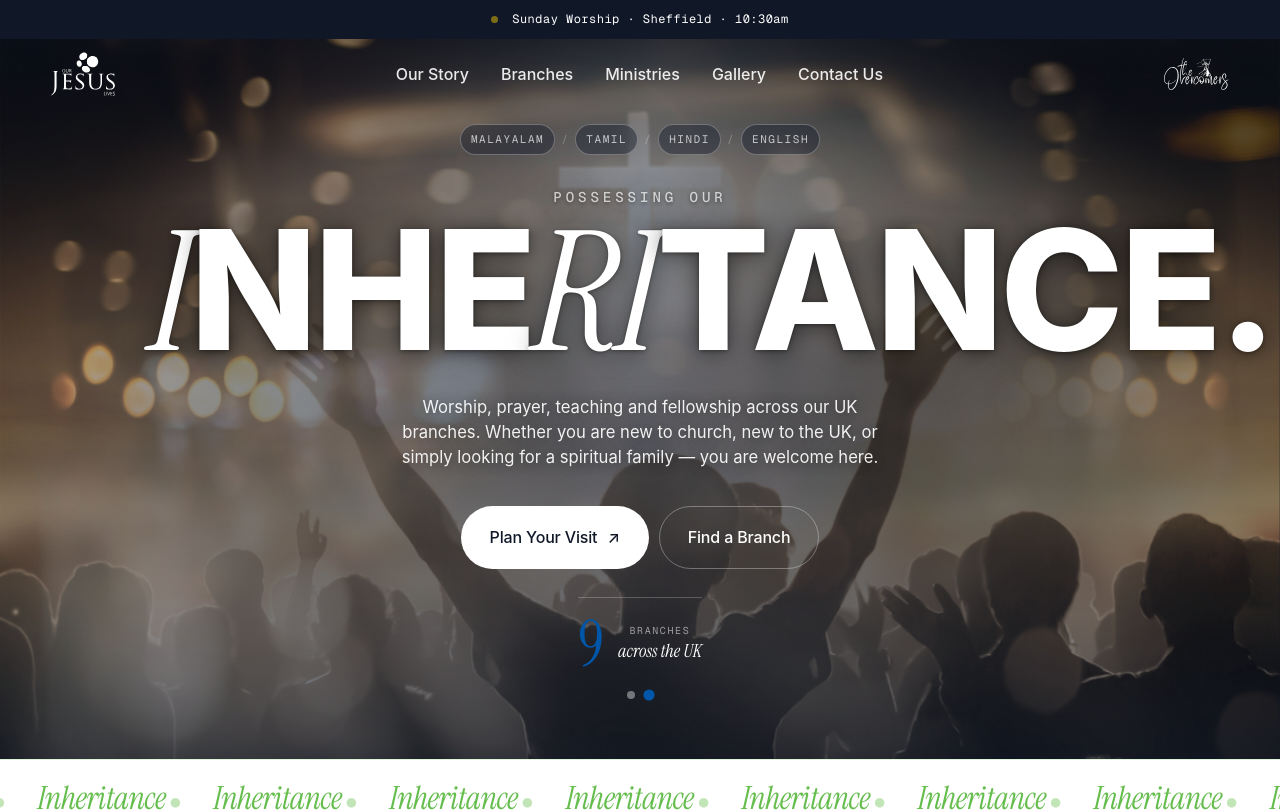
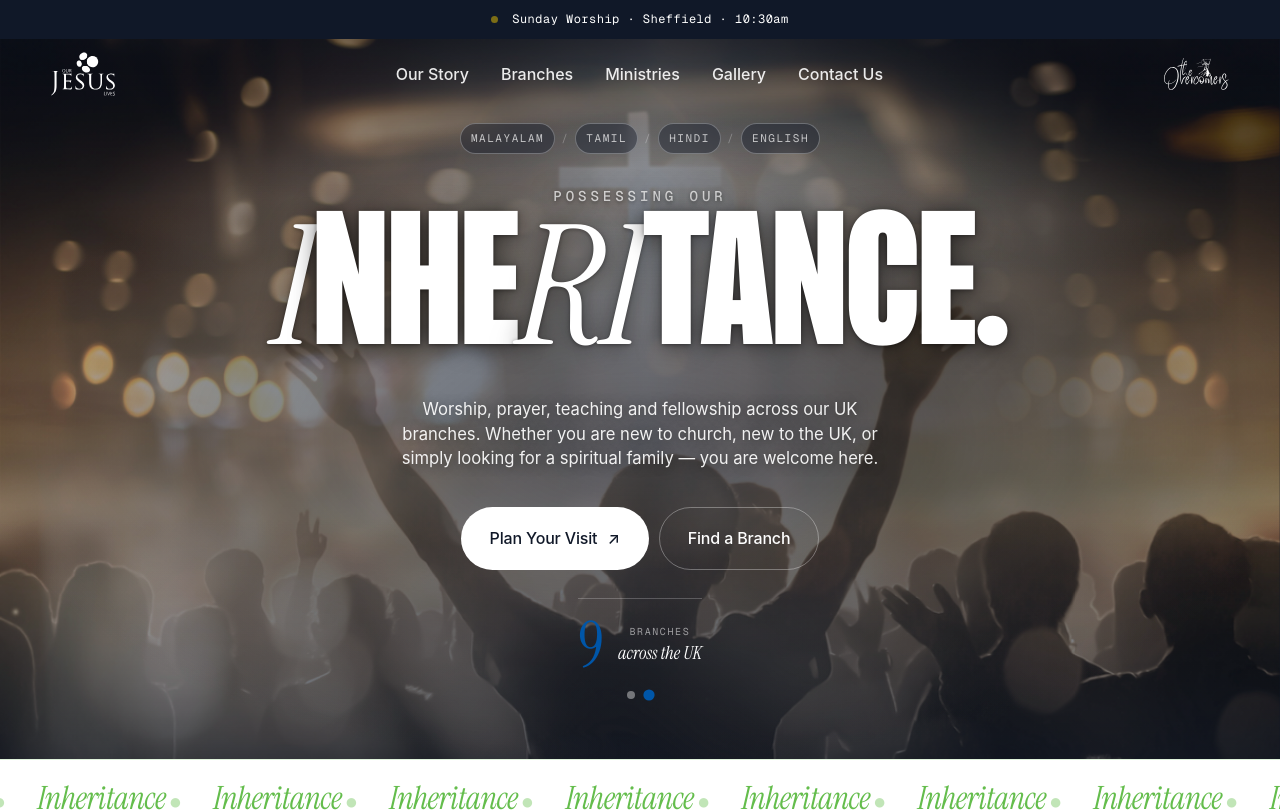
Before and after one commit to ourjesuslives2026/ourjesuslives, a React (Vite) app: page / in a window 1280 px wide. Shown: the top 812 px of the page. Built offline with nearby package versions, Linux system fonts and the light colour scheme; a web font is replaced by a local one.

Commit message:
Add PP Formula Condensed Black font for hero Inheritance word
- Register @font-face for PPFormula CondensedBlack
- Apply to bold (non-italic) letters in hero__inherit-word
- Only I and R remain in italic Instrument Serif

Co-Authored-By: Claude Sonnet 4.6 <noreply@anthropic.com>

```diff
--- a/src/index.css
+++ b/src/index.css
@@ -1,4 +1,12 @@
 @import url('https://fonts.googleapis.com/css2?family=Instrument+Serif:ital@0;1&family=Host+Grotesk:ital,wght@0,300..800;1,300..800&family=Geist+Mono:wght@400;500&display=swap');
+
+@font-face {
+  font-family: 'PPFormula';
+  src: url('/assets/PPFormula-CondensedBlack.otf') format('opentype');
+  font-weight: 900;
+  font-style: normal;
+  font-display: swap;
+}
 
 :root {
   --c-ink:    #101828;
@@ -455,12 +463,13 @@ body.nav-solid .nav__secondary-logo img { filter: brightness(0); }
   display: inline;
 }
 .hero__inherit-word b {
-  font-family: var(--f-sans);
-  font-weight: 800;
+  font-family: 'PPFormula', var(--f-sans);
+  font-weight: 900;
   font-style: normal;
   color: var(--c-cream);
   display: inline;
-  letter-spacing: -0.02em;
+  letter-spacing: -0.01em;
+  text-transform: uppercase;
 }
 .hero__heading-top {
   display: block;
```
Also changed, not shown: public/assets/PPFormula-CondensedBlack.otf (added).
